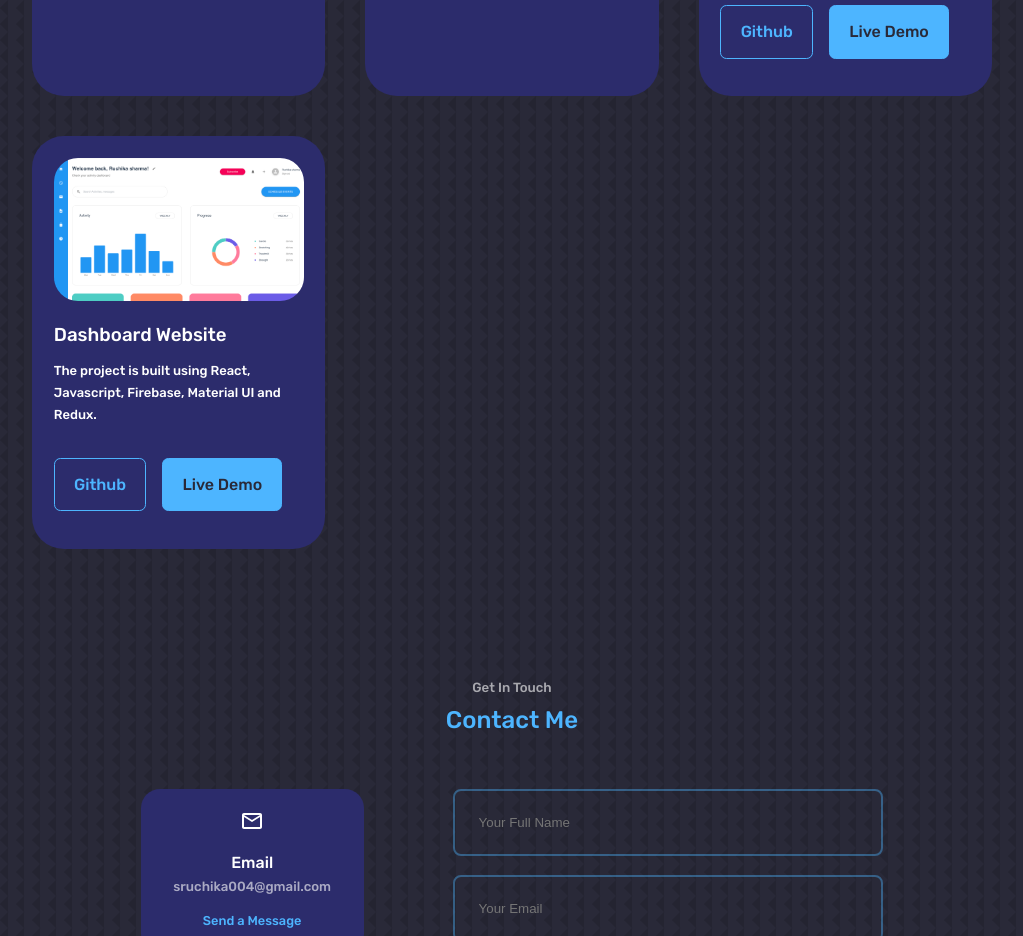
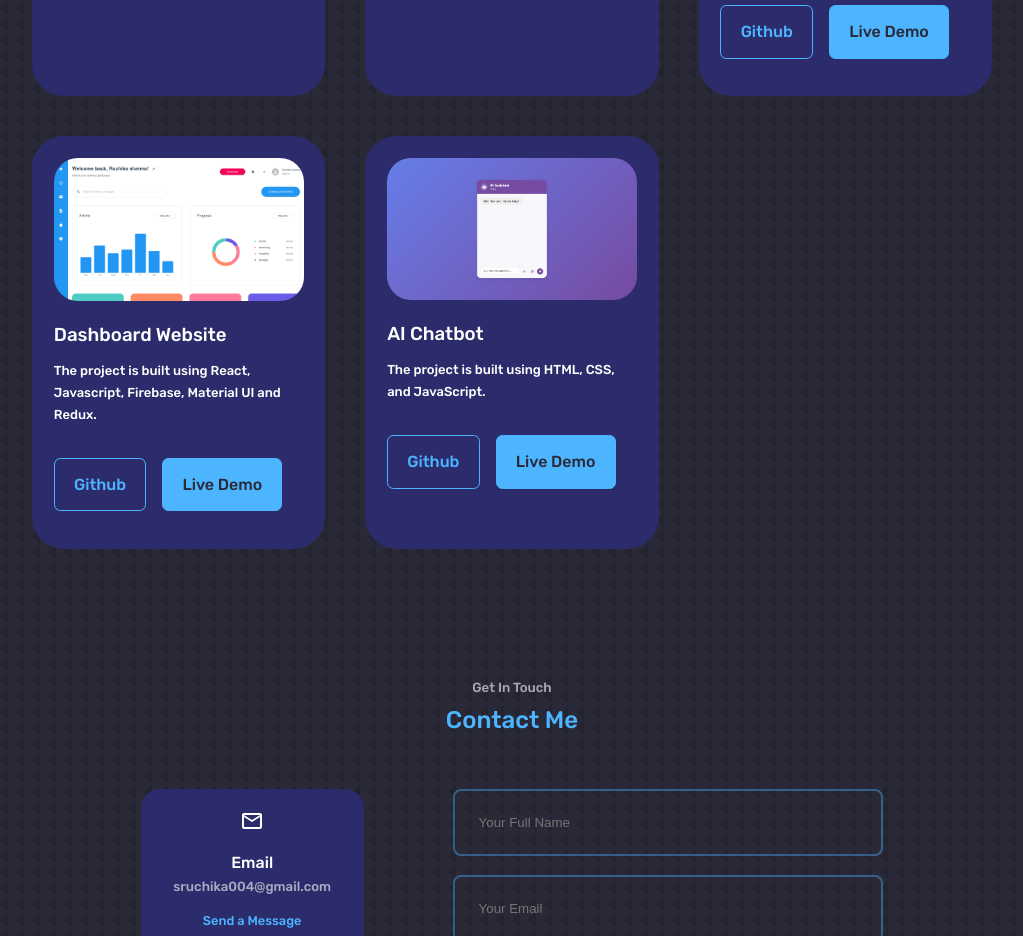
Before and after one commit to ruchik02/portfolio, a React (Create React App) app: page / in a window 1280 px wide. Shown: the part 4800-5736 px from the top of the page, without its empty margins (128-1151 px from the left). Built offline with nearby package versions, Linux system fonts and the light colour scheme.

Commit message:
add new project

```diff
--- a/src/components/portfolio/Portfolio.jsx
+++ b/src/components/portfolio/Portfolio.jsx
@@ -4,6 +4,7 @@ import PORT1 from "../../assets/port.png";
 import PORT2 from "../../assets/a.jpg";
 import PORT3 from "../../assets/real-estate.png";
 import PORT4 from "../../assets/dashboard.png";
+import PORT0 from "../../assets/ai.png";
 // import PORT4 from "../../assets/weather.png";
 // import PORT5 from "../../assets/greeting.jpg";
 // import PORT6 from "../../assets/slot.jpg";
@@ -40,6 +41,14 @@ const data = [
     description: "The project is built using React, Javascript, Firebase, Material UI and Redux.",
     github: "https://github.com/ruchik02/Basic_React_Project",
     demo: "https://basic-react-project-kappa.vercel.app/",
+  },
+  {
+    id: 5,
+    image: PORT0,
+    title: "AI Chatbot",
+    description: "The project is built using HTML, CSS, and JavaScript.",
+    github: "https://github.com/ruchik02/AI-ChotBot",
+    demo: "https://ai-chot-bot.vercel.app/",
   },
   // {
   //   id: 4,
```
Also changed, not shown: src/assets/ai.png (added).
